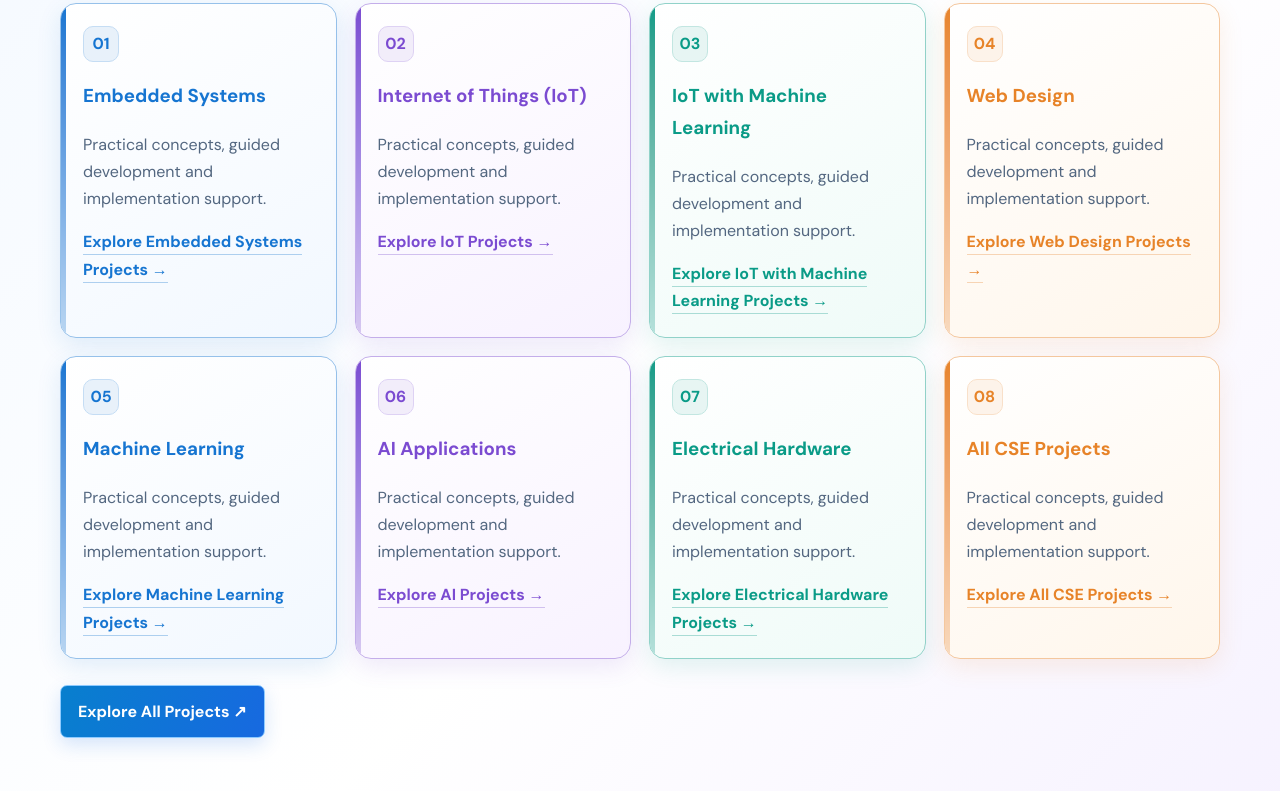
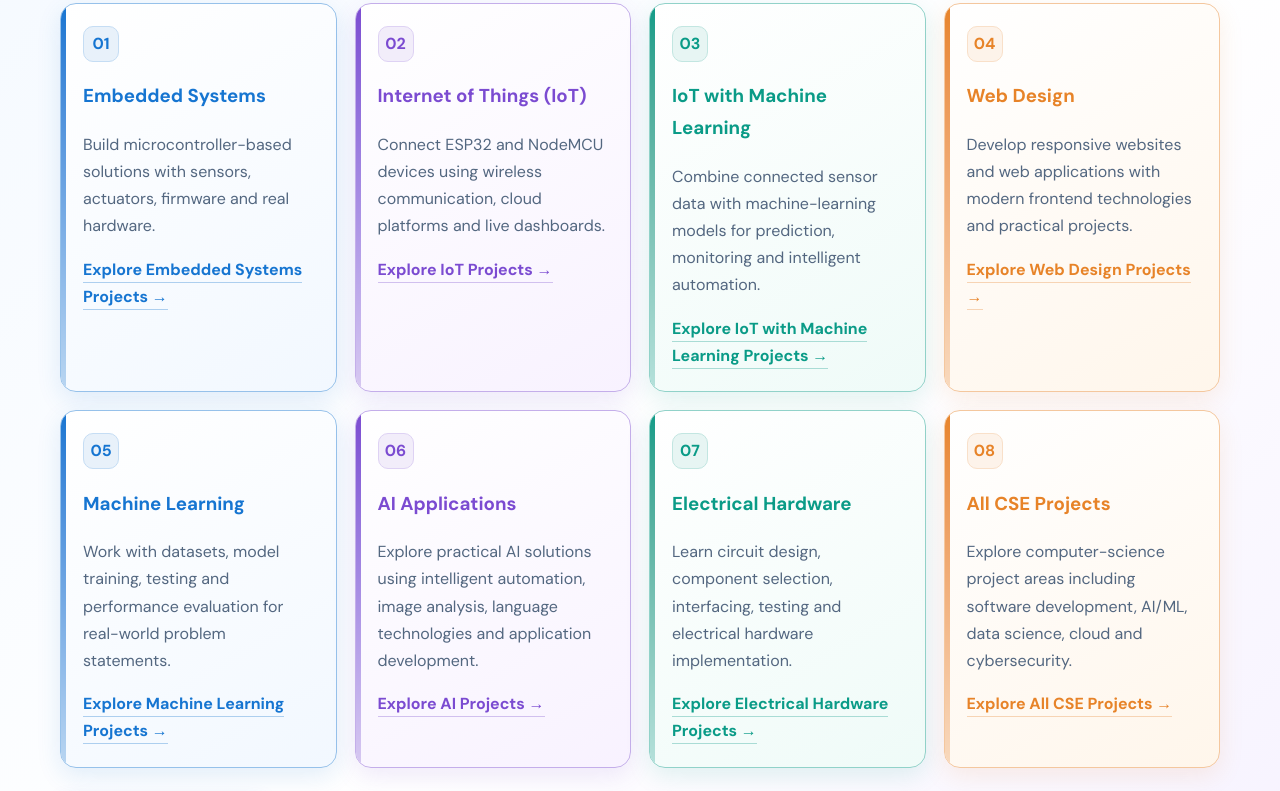
Before and after one commit to atplrajeshp-code/accurize, a plain HTML site: page accurize-website/index.html in a window 1280 px wide. Shown: the part 877-1668 px from the top of the page. Drawn offline with Linux system fonts and the light colour scheme.

Commit message:
Update index.html

```diff
--- a/accurize-website/index.html
+++ b/accurize-website/index.html
@@ -729,49 +729,49 @@ body[data-page="home"] .actions .btn{border:1px solid #8ecbff!important;box-shad
       <article class="domain-card">
         <span class="domain-number">01</span>
         <h3>Embedded Systems</h3>
-        <p>Practical concepts, guided development and implementation support.</p>
+        <p>Build microcontroller-based solutions with sensors, actuators, firmware and real hardware.</p>
         <a href="/projects/embedded-systems/">Explore Embedded Systems Projects →</a>
       </article>
       <article class="domain-card">
         <span class="domain-number">02</span>
         <h3>Internet of Things (IoT)</h3>
-        <p>Practical concepts, guided development and implementation support.</p>
+        <p>Connect ESP32 and NodeMCU devices using wireless communication, cloud platforms and live dashboards.</p>
         <a href="/projects/iot/">Explore IoT Projects →</a>
       </article>
       <article class="domain-card">
         <span class="domain-number">03</span>
         <h3>IoT with Machine Learning</h3>
-        <p>Practical concepts, guided development and implementation support.</p>
+        <p>Combine connected sensor data with machine-learning models for prediction, monitoring and intelligent automation.</p>
         <a href="/projects/ai-ml/">Explore IoT with Machine Learning Projects →</a>
       </article>
       <article class="domain-card">
         <span class="domain-number">04</span>
         <h3>Web Design</h3>
-        <p>Practical concepts, guided development and implementation support.</p>
+        <p>Develop responsive websites and web applications with modern frontend technologies and practical projects.</p>
         <a href="/projects/">Explore Web Design Projects →</a>
       </article>
       <article class="domain-card">
         <span class="domain-number">05</span>
         <h3>Machine Learning</h3>
-        <p>Practical concepts, guided development and implementation support.</p>
+        <p>Work with datasets, model training, testing and performance evaluation for real-world problem statements.</p>
         <a href="/projects/ai-ml/">Explore Machine Learning Projects →</a>
       </article>
       <article class="domain-card">
         <span class="domain-number">06</span>
         <h3>AI Applications</h3>
-        <p>Practical concepts, guided development and implementation support.</p>
+        <p>Explore practical AI solutions using intelligent automation, image analysis, language technologies and application development.</p>
         <a href="/projects/ai-ml/">Explore AI Projects →</a>
       </article>
       <article class="domain-card">
         <span class="domain-number">07</span>
         <h3>Electrical Hardware</h3>
-        <p>Practical concepts, guided development and implementation support.</p>
+        <p>Learn circuit design, component selection, interfacing, testing and electrical hardware implementation.</p>
         <a href="/projects/">Explore Electrical Hardware Projects →</a>
       </article>
       <article class="domain-card">
         <span class="domain-number">08</span>
         <h3>All CSE Projects</h3>
-        <p>Practical concepts, guided development and implementation support.</p>
+        <p>Explore computer-science project areas including software development, AI/ML, data science, cloud and cybersecurity.</p>
         <a href="/projects/">Explore All CSE Projects →</a>
       </article>
     </div>
```
